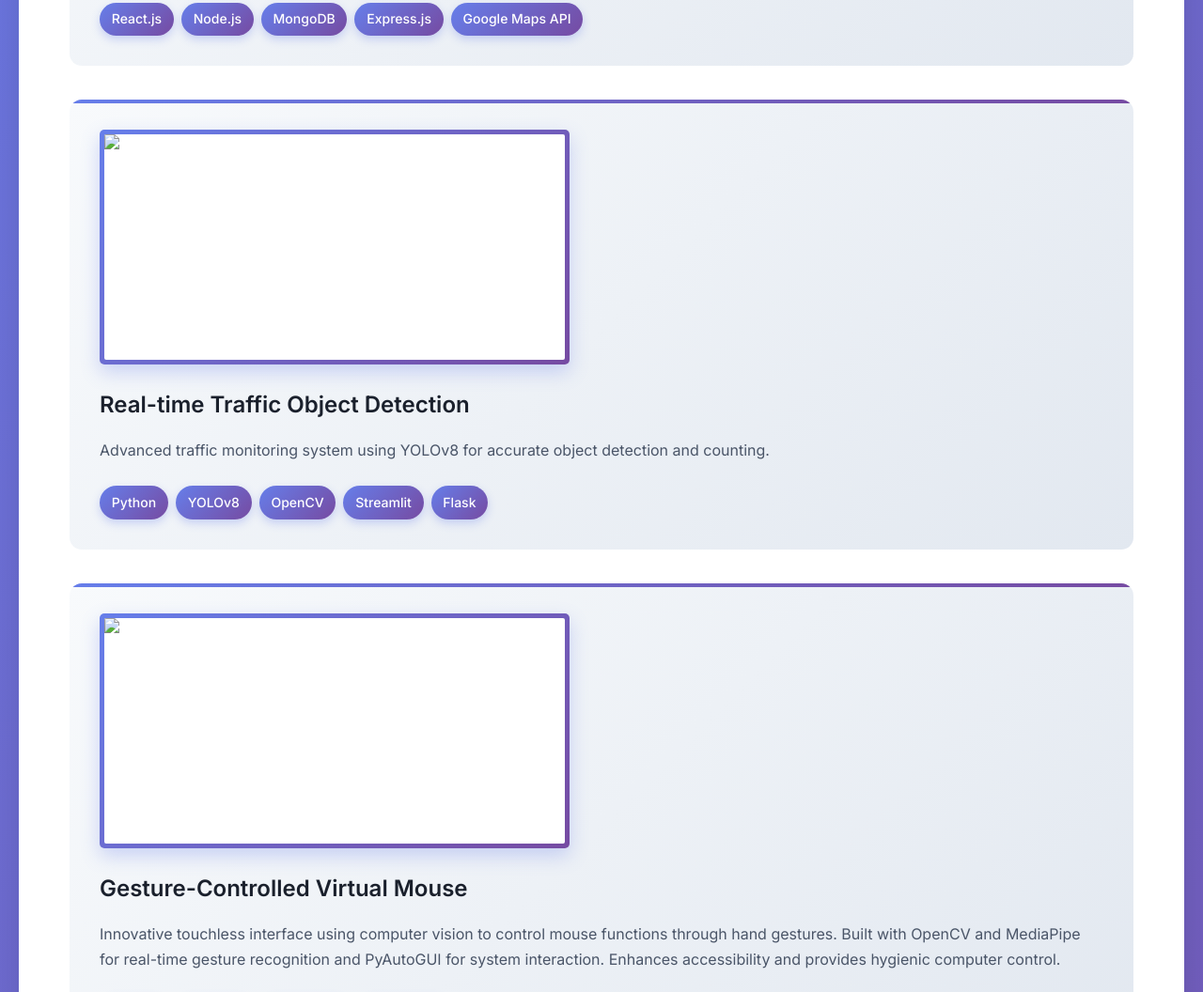
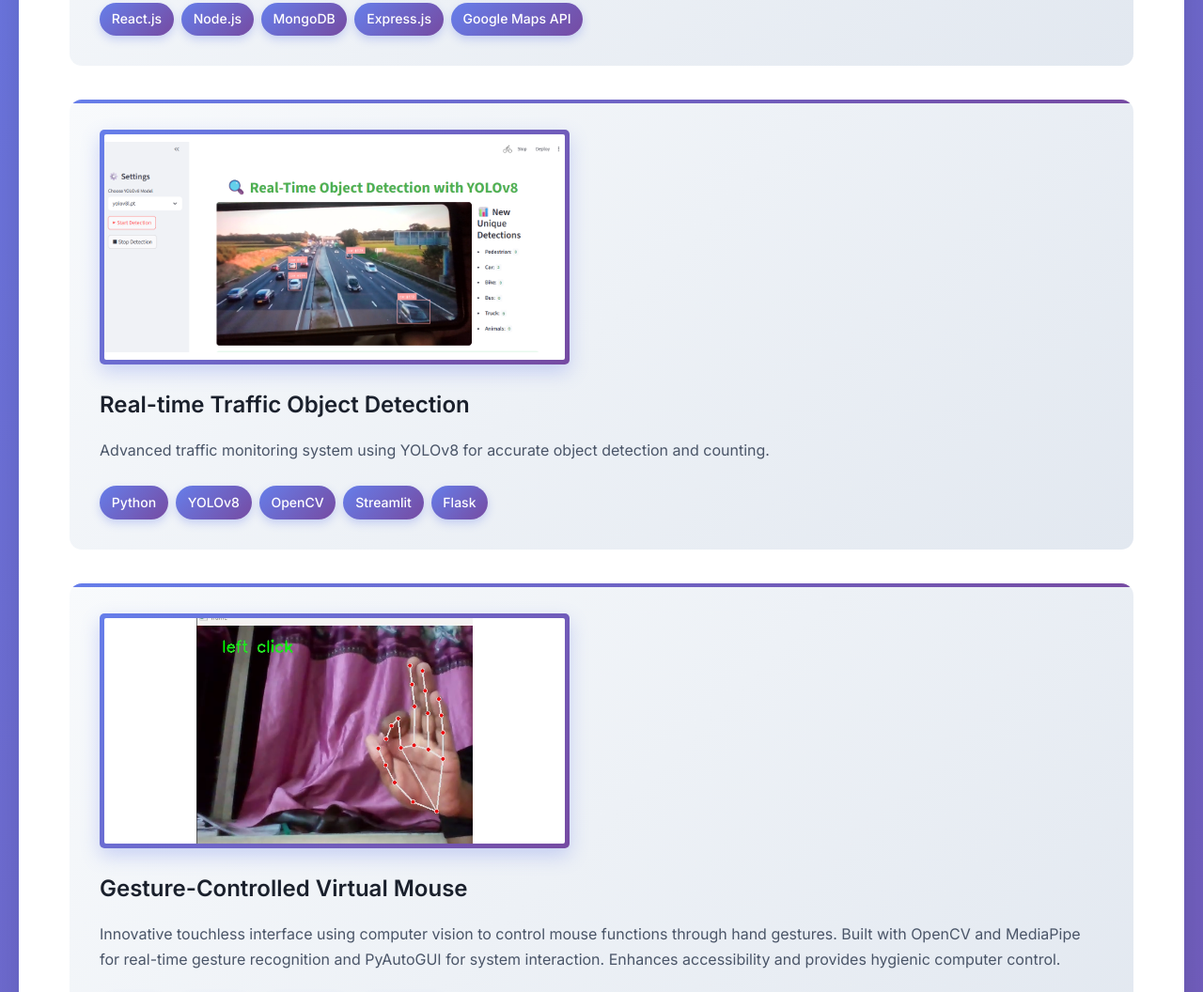
Before and after one commit to Abhinadh/portfolio, a plain HTML site: page index.html in a window 1280 px wide. Shown: the part 1132-2188 px from the top of the page at 94% size. Drawn offline with Linux system fonts and the light colour scheme; the site is published under a folder, as on GitHub Pages, so addresses that start at the root find nothing.

Commit message:
Update index.html

```diff
--- a/index.html
+++ b/index.html
@@ -440,7 +440,7 @@
 
         <div class="project-card">
           <div class="project-image">
-            <img src="/images/objectDtection.png" alt="traffic">
+            <img src="./images/objectDtection.png" alt="traffic">
           </div>
           <h3 class="project-title">Real-time Traffic Object Detection</h3>
           <p class="project-description">
@@ -458,7 +458,7 @@
 
         <div class="project-card">
           <div class="project-image">
-            <img src="/images/vmouse.png" alt="vmouse">
+            <img src="./images/vmouse.png" alt="vmouse">
           </div>
           <h3 class="project-title">Gesture-Controlled Virtual Mouse</h3>
           <p class="project-description">
```
